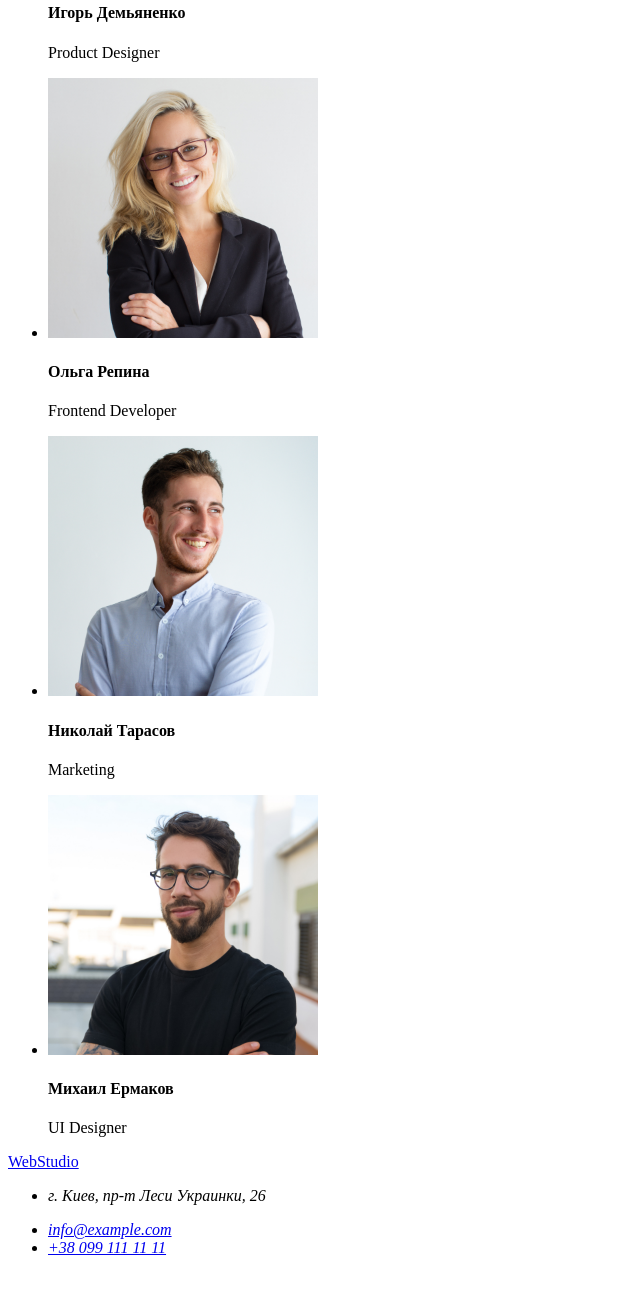
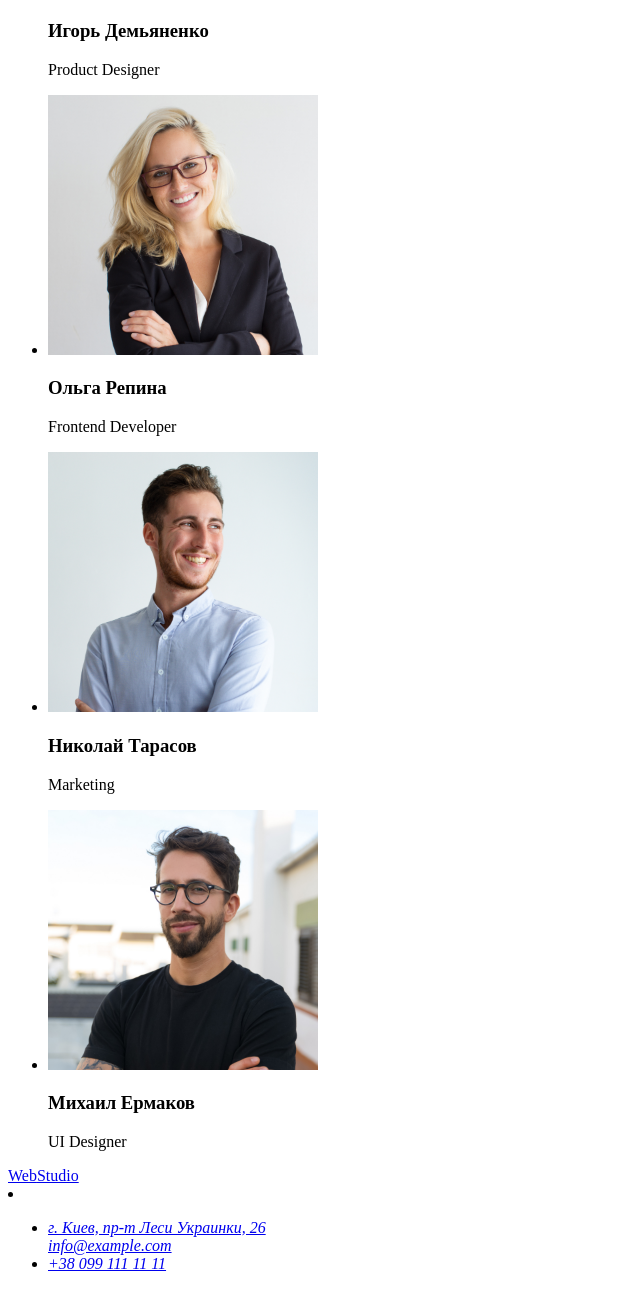
Before and after one commit to Konstantin-Kiselov/goit-markup-hw-01, a plain HTML site: page index.html in a window 1280 px wide. Shown: the part 1188-2477 px from the top of the page, without its empty margins (0-640 px from the left). Drawn offline with Linux system fonts and the light colour scheme.

Commit message:
внес изменения после проверки
исправил лого не в нав, в футере адрес сделал ссылкой, исправил заголовок в 3-й секции на с н4на н3

```diff
--- a/index.html
+++ b/index.html
@@ -13,8 +13,8 @@
     <!-- шапка сайта -->
     <header>
 
+        <a lang="en" href="/"><span>Web</span>Studio</a>
         <nav>
-            <a lang="en" href="/"><span>Web</span>Studio</a>
             <a href="/">Студия</a>
             <a href="/">Портфолио</a>
             <a href="/">Контакты</a>
@@ -76,22 +76,22 @@
             <ul>
                 <li>
                     <img src="images/komanda/igor.jpg" alt="Фото Игоря" width="270" height="260">
-                    <h4>Игорь Демьяненко</h4>
+                    <h3>Игорь Демьяненко</h3>
                     <p lang="en">Product Designer</p>
                 </li>
                 <li>
                     <img src="images/komanda/olga.jpg" alt="Фото Ольги" width="270" height="260">
-                    <h4>Ольга Репина</h4>
+                    <h3>Ольга Репина</h3>
                     <p lang="en">Frontend Developer</p>
                 </li>
                 <li>
                     <img src="images/komanda/nikolai.jpg" alt="Фото Николая" width="270" height="260">
-                    <h4>Николай Тарасов</h4>
+                    <h3>Николай Тарасов</h3>
                     <p lang="en">Marketing</p>
                 </li>
                 <li>
                     <img src="images/komanda/mihail.jpg" alt="Фото Михаила" width="270" height="260">
-                    <h4>Михаил Ермаков</h4>
+                    <h3>Михаил Ермаков</h3>
                     <p lang="en">UI Designer</p>
                 </li>
             </ul>
@@ -101,20 +101,14 @@
     <!-- футер сайта -->
     <footer>
         <a href="/"><span>Web</span>Studio</a>
-
+        <li>
         <address>
             <ul>
-            <!-- google maps
                 <li>
-                <a href="https://goo.gl/maps/EXt77zxLW6M5btKt6" target="_blank" rel="noopener noreferrer">
+                    <a href="https://goo.gl/maps/EXt77zxLW6M5btKt6" target="_blank" rel="noopener noreferrer">
                     г. Киев, пр-т Леси Украинки, 26
-                </a>
+                    </a>
                 </li>
-            -->
-                <li>
-                   <p>г. Киев, пр-т Леси Украинки, 26</p>
-                </li>
-                <li>
                     <a href="mailto:info@example.com">info@example.com</a>
                 </li>
                 <li>
```
